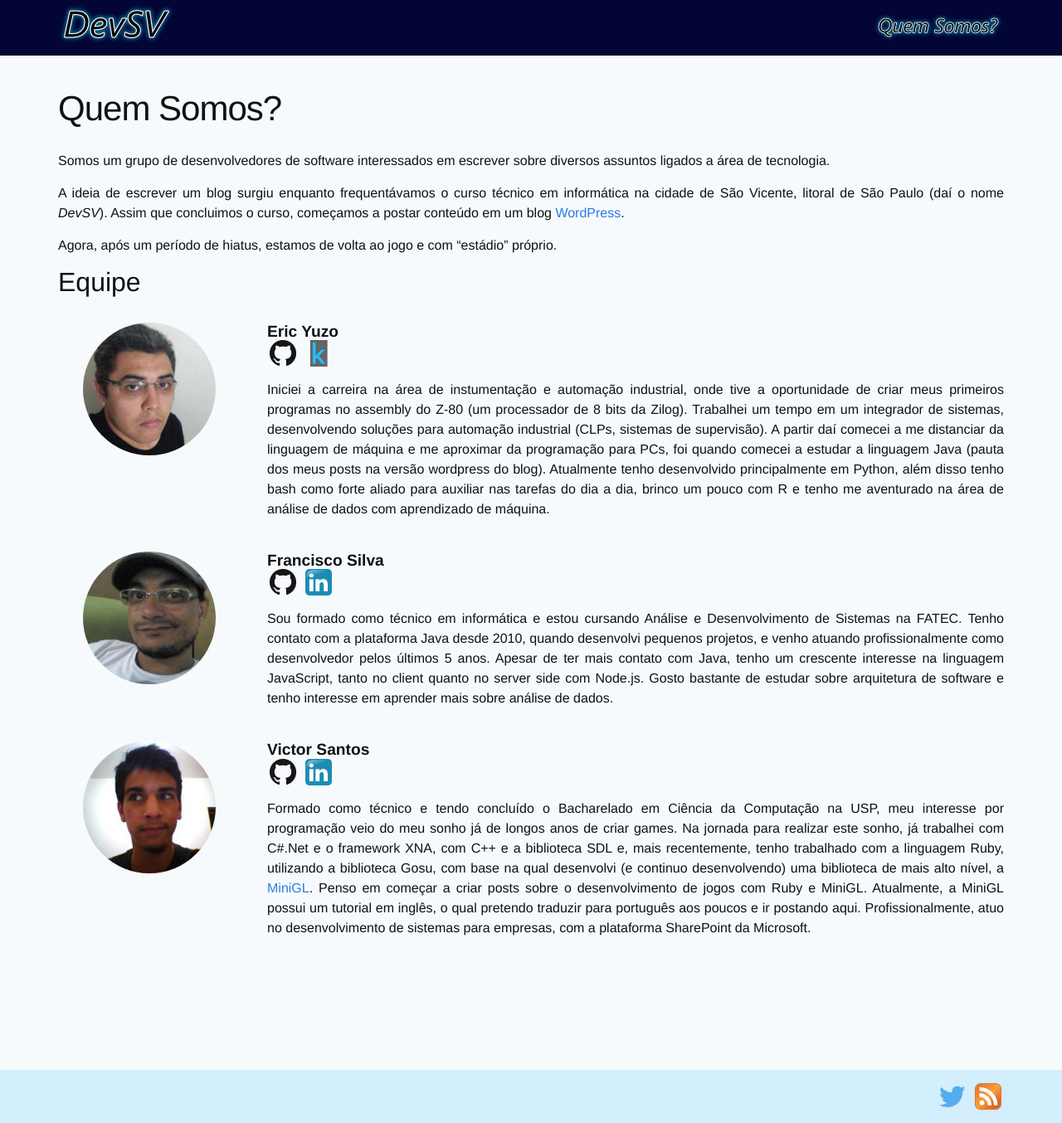
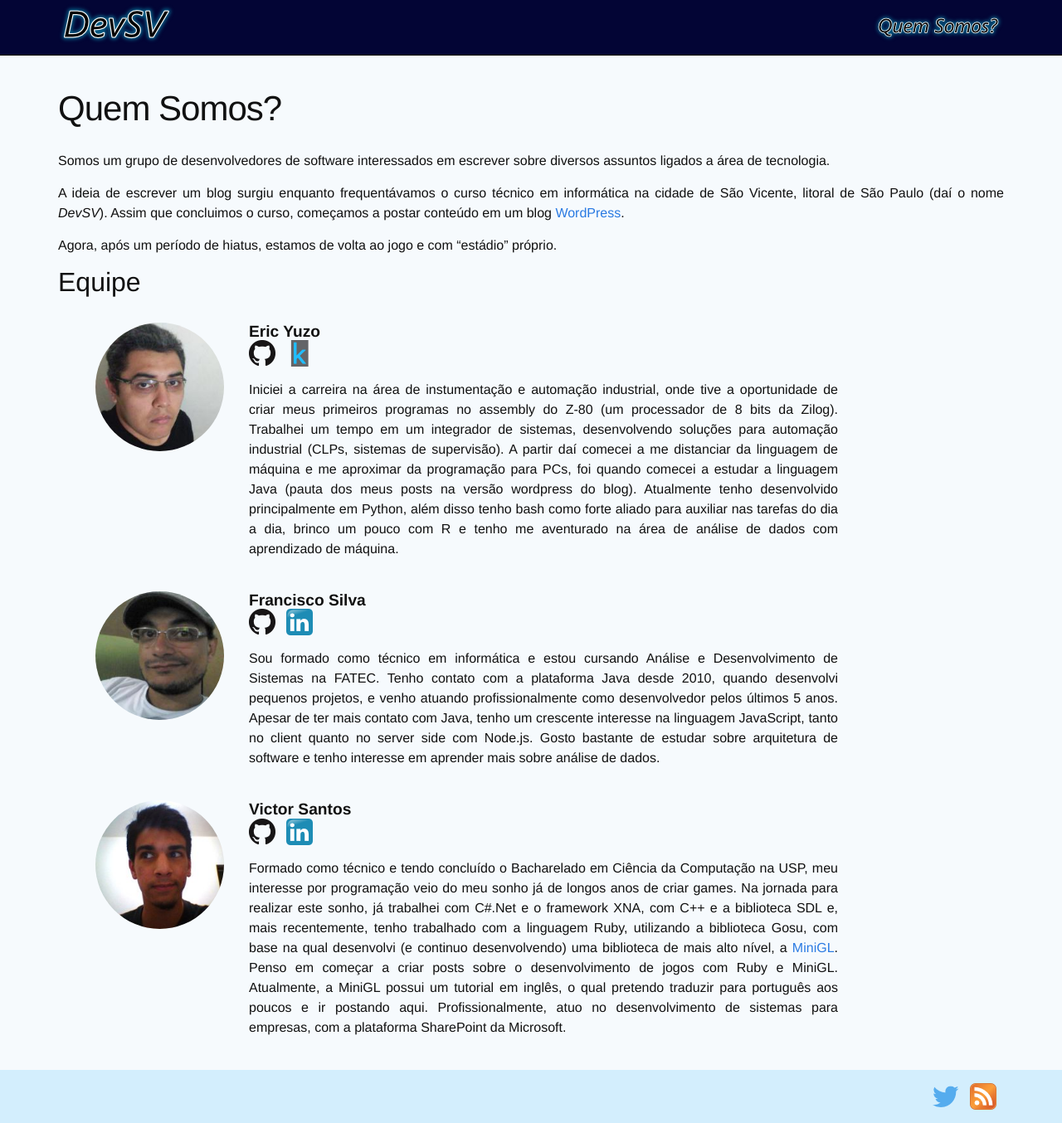
Before and after one commit to devsvbr/devsvbr.github.io, a Jekyll site: the page built from _pages/about.md, in a window 1280 px wide and 1354 px high. Shown: the whole window at 83% size. Built offline with Jekyll 4.4.1, drawn with Linux system fonts in a browser that asks for light colours.

Commit message:
layout do about usando recursos responsivos do bootstrap

```diff
--- a/_pages/about.md
+++ b/_pages/about.md
@@ -17,10 +17,10 @@ Agora, após um período de hiatus, estamos de volta ao jogo e com "estádio" pr
 <ul class="members">
   {% for member in site.data.members %}
     <li class="member">
-      <div class="member-picture">
+      <div class="member-picture col-sm-2">
         <img class="img-circle" src="{{ member.picture | prepend: site.baseurl }}" alt="Autor {{ member.name }}">
       </div>
-      <div class="member-info">
+      <div class="member-info col-md-8 col-sm-10">
         <h3>{{ member.name }}</h3>
         <ul class="social">
           {% for link in member.links %}
--- a/css/styles.css
+++ b/css/styles.css
@@ -25,6 +25,10 @@ a:hover, a:active {
   background-color: #030535;
 }
 
+.title-logo {
+  padding-top: 5px;
+}
+
 .footer {
   position: absolute;
   bottom: 0;
@@ -37,10 +41,6 @@ a:hover, a:active {
   margin: 16px 0;
 }
 
-.title-logo {
-  padding-top: 5px;
-}
-
 .member {
   display: inline-block;
   margin: 1em 0;
@@ -49,18 +49,6 @@ a:hover, a:active {
 
 .member p {
   margin: 1em 0 0 0;
-}
-
-.member-picture {
-  float: left;
-  width: 20%;
-  box-sizing: border-box;
-}
-
-.member-info {
-  float: left;
-  width: 80%;
-  box-sizing: border-box;
 }
 
 .member-picture img {
@@ -83,7 +71,7 @@ a:hover, a:active {
 
 .social li {
   display: inline-block;
-  margin: 0 0.2em;
+  margin-right: 1ch;
 }
 
 .social a {
```
